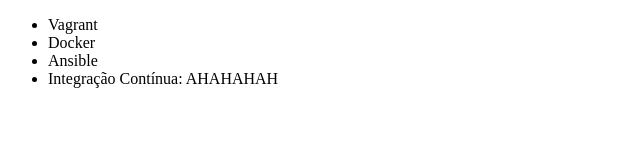
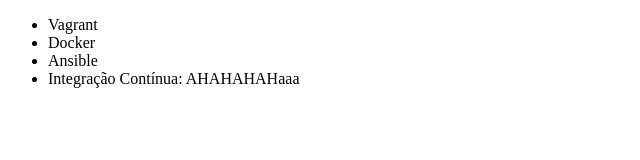
Before and after one commit to Jonas-OGabriel/Alura-Git, a plain HTML site: page Jonas/index.html in a window 1280 px wide. Shown: the full height of the page, 0-640 px from the left. Drawn offline with Linux system fonts and the light colour scheme.

Commit message:
Tentativa 3 de commit

```diff
--- a/Jonas/index.html
+++ b/Jonas/index.html
@@ -9,7 +9,7 @@
             <li>Vagrant</li>
             <li>Docker</li>
             <li>Ansible</li>
-            <li>Integração Contínua: AHAHAHAH</li>
+            <li>Integração Contínua: AHAHAHAHaaa</li>
         </ul>
     </body>
 </html>
```
